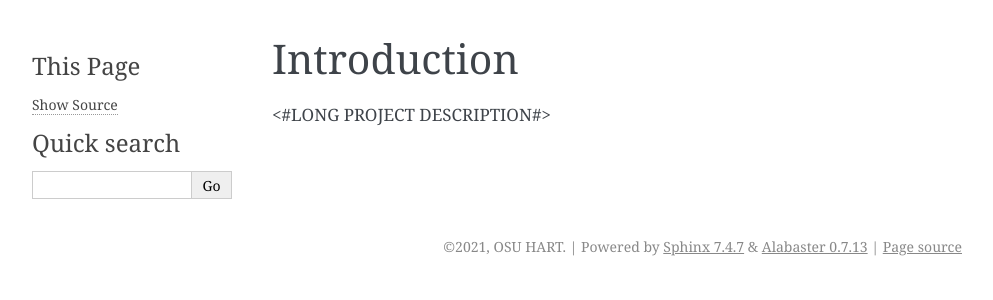
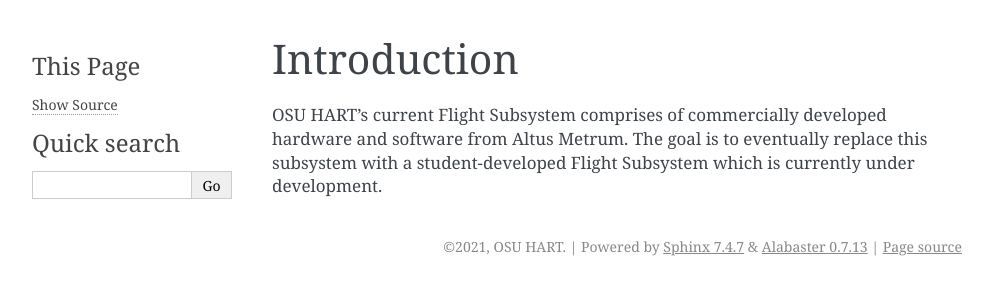
Before and after one commit to HART-Avionics/OSU-HART-Commercial-Avionics, a Sphinx documentation site: the page built from docs/introduction.md, in a window 1280 px wide. Shown: the top 300 px of the page, without its empty margins (148-1141 px from the left). Built offline with Sphinx 7.4.7, drawn with Linux system fonts in a browser that asks for light colours.

Commit message:
Run setup script

```diff
--- a/docs/conf.py
+++ b/docs/conf.py
@@ -17,7 +17,7 @@
 
 # -- Project information -----------------------------------------------------
 
-project = '<#PROJECT TITLE#>'
+project = 'OSU HART Commercial Avionics'
 copyright = '2021, OSU HART'
 author = 'OSU HART'
 
--- a/docs/index.rst
+++ b/docs/index.rst
@@ -1,4 +1,4 @@
-Welcome to <#PROJECT TITLE#>'s documentation!
+Welcome to OSU HART Commercial Avionics's documentation!
 ==============================================
 
 .. toctree::
--- a/docs/introduction.md
+++ b/docs/introduction.md
@@ -3,4 +3,4 @@ Introduction
 <!-- Describe the project and its purpose
 The goal of this project is to build/create/provide…[the what]… for …[the who]… so that she/he/they can …[the why]. We aim to accomplish this with …[the how]…[the where]… by/on/before …[the when].
 -->
-<#LONG PROJECT DESCRIPTION#>
+OSU HART's current Flight Subsystem comprises of commercially developed hardware and software from Altus Metrum. The goal is to eventually replace this subsystem with a student-developed Flight Subsystem which is currently under development.
```
Also changed, not shown: README.md (+18 -18 lines), docs/download.md (+1 -1 lines), 1 other file.
